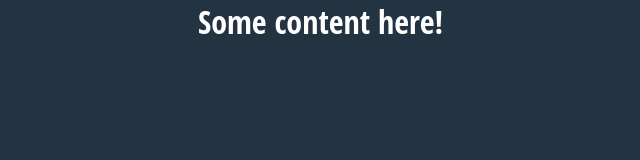
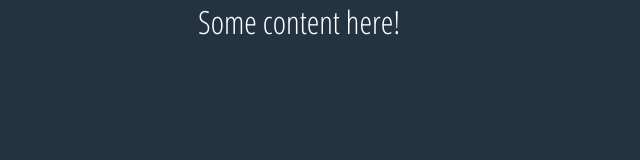
Before and after one commit to wuxiaoying/angular-multilevelpushmenu, a plain HTML site: page index.html in a window 1280 px wide. Shown: the whole page, without its empty margins (102-742 px from the left). Drawn offline with Linux system fonts and the light colour scheme.

Commit message:
Update index.html

```diff
--- a/index.html
+++ b/index.html
@@ -6,8 +6,9 @@
     <meta http-equiv="X-UA-Compatible" content="chrome=1" />
     <meta name="description" content="Multi-level-push-menu : Angular version of http://multi-level-push-menu.make.rs/" />
 
-    <link rel="stylesheet" type="text/css" media="screen" href="stylesheets/pushmenu.css">
-    <link rel="stylesheet" type="text/css" media="screen" href="stylesheets/site.css">
+    <link href="//fonts.googleapis.com/css?family=Open+Sans+Condensed:300,300italic,700&amp;subset=latin,cyrillic-ext,latin-ext,cyrillic" rel="stylesheet" type="text/css">
+    <link rel="stylesheet" type="text/css" href="stylesheets/pushmenu.css">
+    <link rel="stylesheet" type="text/css" href="stylesheets/site.css">
     <title>Multi-level-push-menu</title>
   </head>
   <body>
```
